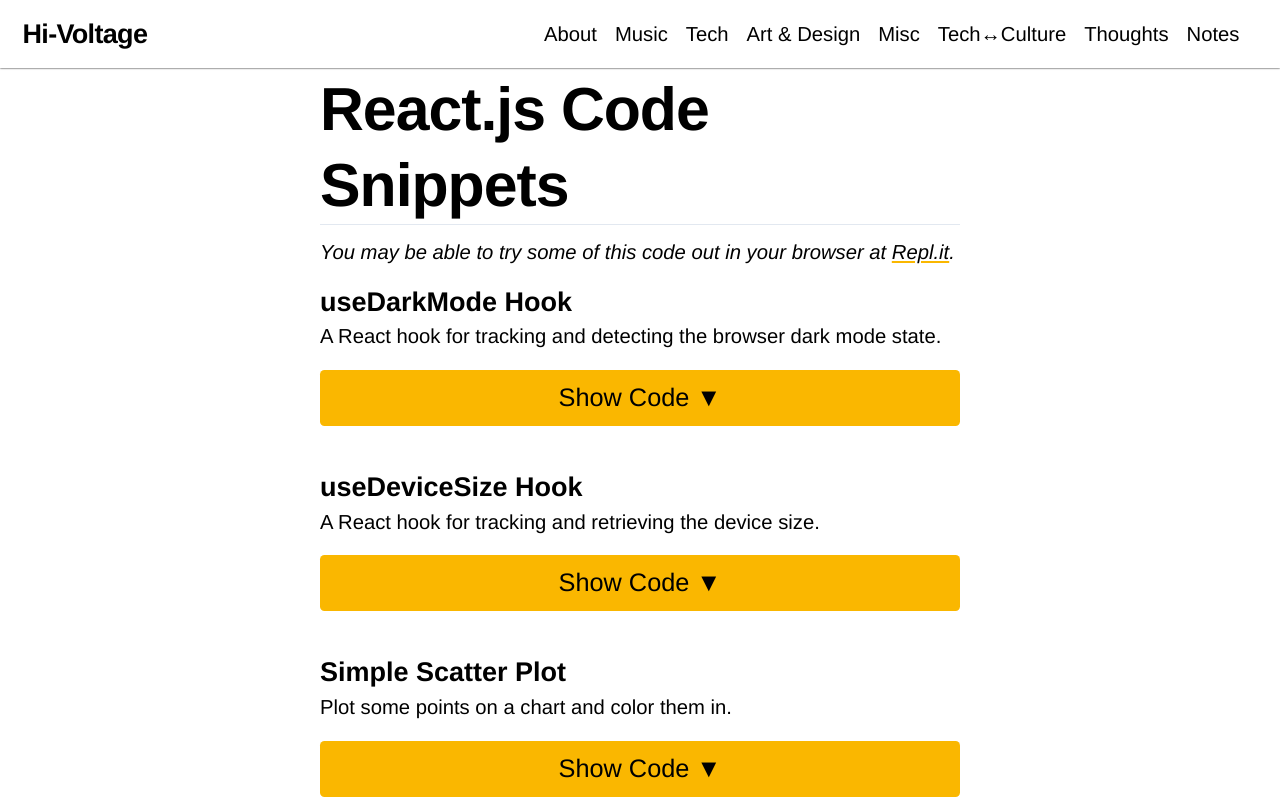
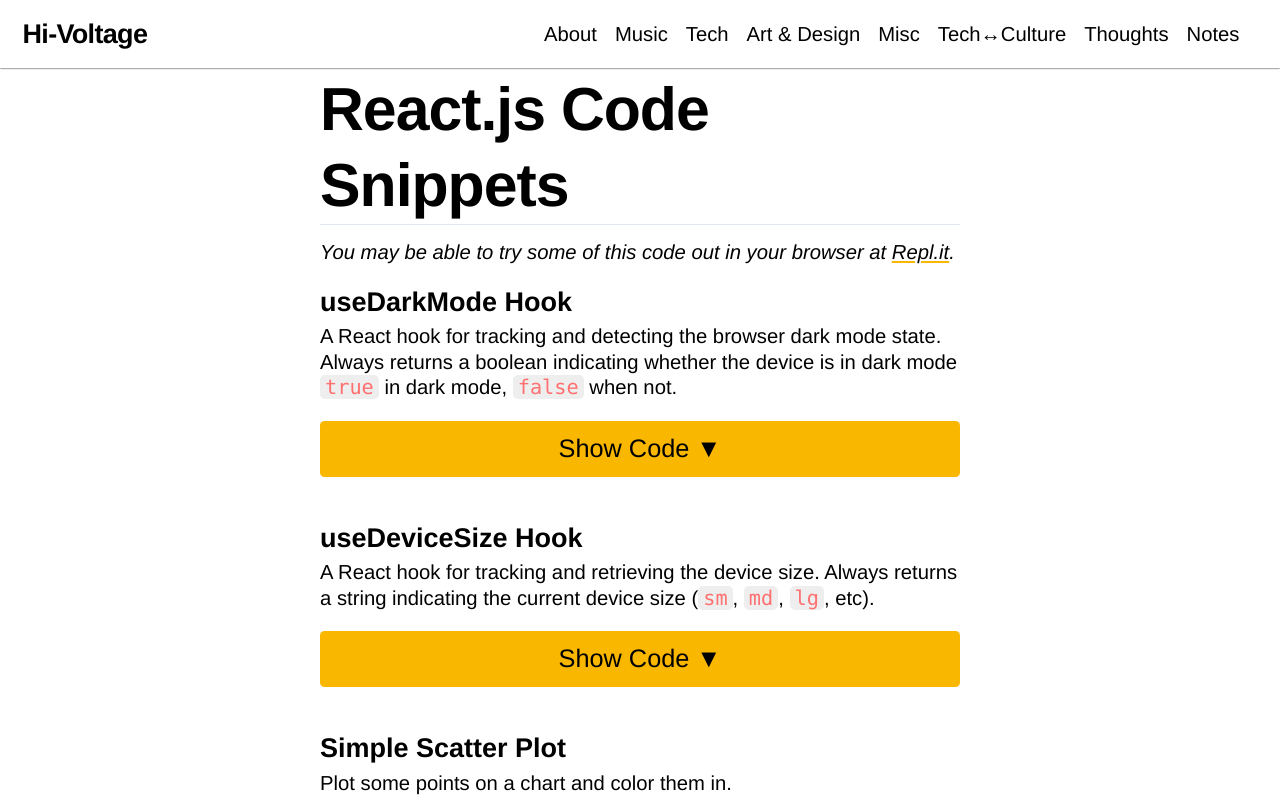
Before and after one commit to aunyks/blog, a Next.js app: page /notes/code-snippets/react in a window 1280 px wide. Shown: the top 800 px of the page. Built offline with nearby package versions, Linux system fonts and the light colour scheme.

Commit message:
Some hook use clarification

```diff
--- a/pages/notes/code-snippets/react.js
+++ b/pages/notes/code-snippets/react.js
@@ -11,6 +11,7 @@ export default function ReactCodeSnippets() {
       <CodeSnippet title="useDarkMode Hook">
         <p>
           A React hook for tracking and detecting the browser dark mode state.
+          Always returns a boolean indicating whether the device is in dark mode <code>true</code> in dark mode, <code>false</code> when not.
       </p>
         <CodeBlock lang="jsx">{`
 import {
@@ -54,7 +55,8 @@ export default useDarkMode
       </CodeSnippet>
       <CodeSnippet title="useDeviceSize Hook">
         <p>
-          A React hook for tracking and retrieving the device size.
+          A React hook for tracking and retrieving the device size. Always returns a
+          string indicating the current device size (<code>sm</code>, <code>md</code>, <code>lg</code>, etc).
       </p>
         <CodeBlock lang="jsx">{`
 import {
```
